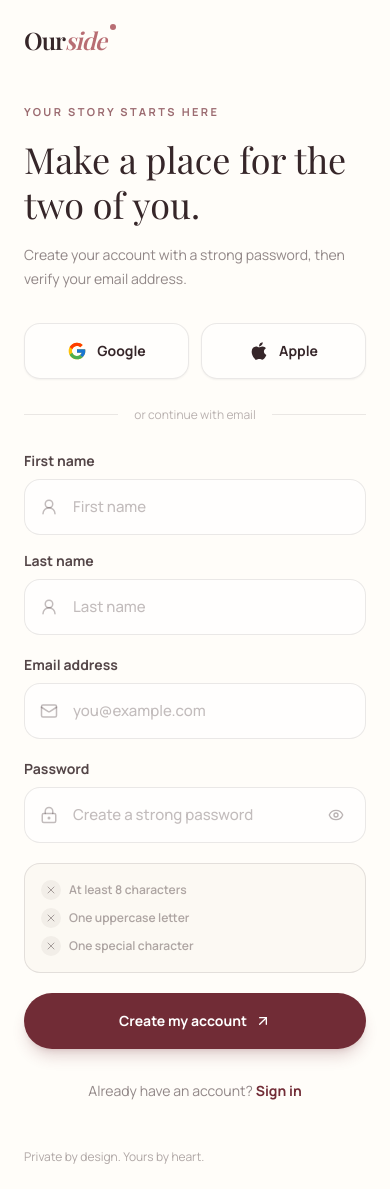
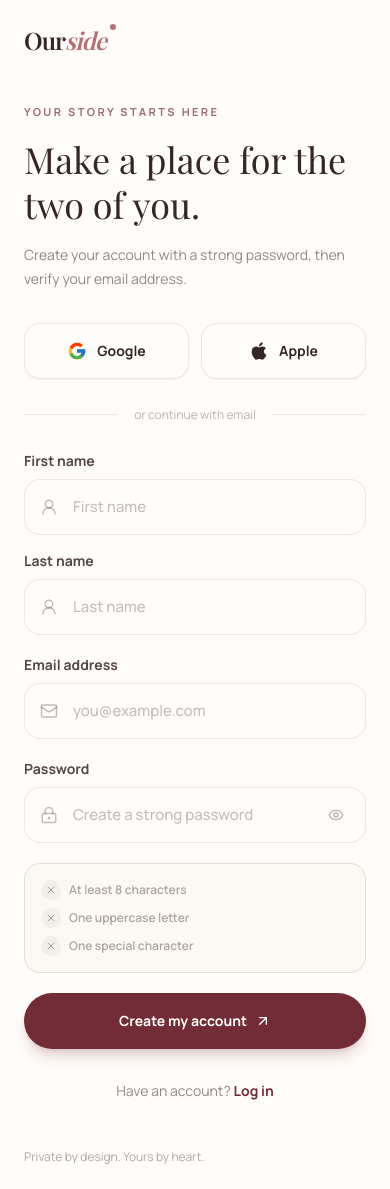
Before and after one commit to oursidedev/ourside, a Next.js app: page /signup in a window 390 px wide. Built offline with nearby package versions, Linux system fonts and the light colour scheme; no server answers; a web font is replaced by a local one.

Commit message:
Use Log in copy across authentication UI

```diff
--- a/src/app/login/page.tsx
+++ b/src/app/login/page.tsx
@@ -1,5 +1,5 @@
 import type { Metadata } from "next";
 import { AuthLayout } from "@/components/AuthLayout";
 import { AuthForm } from "@/components/AuthForm";
-export const metadata: Metadata = { title: "Sign in", robots: { index: false, follow: false } };
+export const metadata: Metadata = { title: "Log in", robots: { index: false, follow: false } };
 export default function Page() { return <AuthLayout eyebrow="Welcome back"><AuthForm mode="login" /></AuthLayout>; }
--- a/src/app/page.tsx
+++ b/src/app/page.tsx
@@ -79,7 +79,7 @@ export default function Landing() {
           <div className="flex items-center gap-3">
             <LanguageSwitcher compact />
             <Link href={appUrl("/login")} className="hidden text-sm font-bold sm:block">
-              <Bilingual en="Sign in" tr="Giriş yap" />
+              <Bilingual en="Log in" tr="Giriş yap" />
             </Link>
             <PremiumButton href={appUrl("/signup")} className="hidden sm:inline-flex">
               <Bilingual en="Create your Ourside" tr="Ourside'ınızı oluşturun" />
--- a/src/app/pricing/page.tsx
+++ b/src/app/pricing/page.tsx
@@ -4,4 +4,4 @@ import { PricingSection } from "@/components/PricingSection";
 import { appUrl, marketingUrl } from "@/config/brand";
 
 export const metadata: Metadata = { title: "Pricing", alternates: { canonical: marketingUrl("/pricing") } };
-export default function PricingPage() { return <main className="min-h-screen bg-cream"><nav className="mx-auto flex max-w-7xl items-center justify-between px-5 py-6"><Link href={marketingUrl()} className="font-serif text-2xl">Our<em className="text-wine">side</em></Link><Link href={appUrl('/login')} className="text-sm font-bold text-wine">Sign in</Link></nav><PricingSection /></main>; }
+export default function PricingPage() { return <main className="min-h-screen bg-cream"><nav className="mx-auto flex max-w-7xl items-center justify-between px-5 py-6"><Link href={marketingUrl()} className="font-serif text-2xl">Our<em className="text-wine">side</em></Link><Link href={appUrl('/login')} className="text-sm font-bold text-wine">Log in</Link></nav><PricingSection /></main>; }
--- a/src/components/AuthForm.tsx
+++ b/src/components/AuthForm.tsx
@@ -31,9 +31,9 @@ export function AuthForm({ mode }: { mode: Mode }) {
     authService.getOAuthAvailability().then(setOauth);
     const params = new URLSearchParams(location.search);
     if (params.get("error") === "oauth") {
-      setMessage(tr ? "Sosyal giriş tamamlanamadı. Lütfen tekrar deneyin." : "Social sign-in could not be completed. Please try again.");
+      setMessage(tr ? "Sosyal giriş tamamlanamadı. Lütfen tekrar deneyin." : "Social login could not be completed. Please try again.");
     } else if (params.get("password") === "changed") {
-      setMessage(tr ? "Şifreniz başarıyla değiştirildi. Yeni şifrenizle giriş yapın." : "Your password was changed successfully. Sign in with your new password.");
+      setMessage(tr ? "Şifreniz başarıyla değiştirildi. Yeni şifrenizle giriş yapın." : "Your password was changed successfully. Log in with your new password.");
     }
   }, [tr]);
 
@@ -43,7 +43,7 @@ export function AuthForm({ mode }: { mode: Mode }) {
   const copy = {
     login: tr
       ? ["Hikâyenize yeniden hoş geldiniz.", "E-posta adresiniz ve şifrenizle güvenli şekilde giriş yapın."]
-      : ["Welcome back to your story.", "Sign in securely with your email address and password."],
+      : ["Welcome back to your story.", "Log in securely with your email address and password."],
     signup: tr
       ? ["İkiniz için bir yer açın.", "Güçlü bir şifreyle hesabınızı oluşturun, ardından e-posta adresinizi doğrulayın."]
       : ["Make a place for the two of you.", "Create your account with a strong password, then verify your email address."],
@@ -106,8 +106,8 @@ export function AuthForm({ mode }: { mode: Mode }) {
     if (busy) return;
     if (oauth && !oauth[provider]) {
       setMessage(provider === "google"
-        ? (tr ? "Google girişi henüz Supabase’te etkinleştirilmedi. Google OAuth Client ID ve Secret eklenmelidir." : "Google sign-in is not enabled in Supabase yet. A Google OAuth Client ID and Secret are required.")
-        : (tr ? "Apple girişi henüz Supabase’te etkinleştirilmedi. Apple Developer Service ID ve özel anahtar eklenmelidir." : "Apple sign-in is not enabled in Supabase yet. An Apple Developer Service ID and private key are required."));
+        ? (tr ? "Google girişi henüz Supabase’te etkinleştirilmedi. Google OAuth Client ID ve Secret eklenmelidir." : "Google login is not enabled in Supabase yet. A Google OAuth Client ID and Secret are required.")
+        : (tr ? "Apple girişi henüz Supabase’te etkinleştirilmedi. Apple Developer Service ID ve özel anahtar eklenmelidir." : "Apple login is not enabled in Supabase yet. An Apple Developer Service ID and private key are required."));
       return;
     }
     setBusy(true);
@@ -175,14 +175,14 @@ export function AuthForm({ mode }: { mode: Mode }) {
         )}
         {message && <div role="status" className="rounded-xl border border-wine/15 bg-wine/5 p-3 text-sm text-wine">{message}</div>}
         <PremiumButton type="submit" disabled={busy} ariaBusy={busy} className="h-14 w-full">
-          {busy ? (tr ? "Lütfen bekleyin…" : "Please wait…") : mode === "login" ? (tr ? "Giriş yap" : "Sign in") : mode === "signup" ? (tr ? "Hesabımı oluştur" : "Create my account") : (tr ? "Sıfırlama bağlantısı gönder" : "Send reset link")}
+          {busy ? (tr ? "Lütfen bekleyin…" : "Please wait…") : mode === "login" ? (tr ? "Giriş yap" : "Log in") : mode === "signup" ? (tr ? "Hesabımı oluştur" : "Create my account") : (tr ? "Sıfırlama bağlantısı gönder" : "Send reset link")}
         </PremiumButton>
       </form>
 
       <p className="mt-8 text-center text-sm text-ink/55">
         {mode === "login" ? <>{tr ? "Burada yeni misiniz? " : "New here? "}<Link href={`/signup${preservedQuery}`} className="font-bold text-wine">{requestedNext ? (tr ? "Hesap oluşturun" : "Create an account") : (tr ? "Ourside’ınızı oluşturun" : "Create your Ourside")}</Link></>
-          : mode === "signup" ? <>{tr ? "Zaten bir hesabınız var mı? " : "Already have an account? "}<Link href={`/login${preservedQuery}`} className="font-bold text-wine">{tr ? "Giriş yapın" : "Sign in"}</Link></>
-            : <Link href="/login" className="font-bold text-wine">{tr ? "← Girişe dön" : "← Back to sign in"}</Link>}
+          : mode === "signup" ? <>{tr ? "Zaten bir hesabınız var mı? " : "Have an account? "}<Link href={`/login${preservedQuery}`} className="font-bold text-wine">{tr ? "Giriş yapın" : "Log in"}</Link></>
+            : <Link href="/login" className="font-bold text-wine">{tr ? "← Girişe dön" : "← Back to login"}</Link>}
       </p>
     </>
   );
@@ -246,7 +246,7 @@ function EmailConfirmationStep({ email, tr, destination }: { email: string; tr:
             ? (tr ? `${cooldown} sn sonra yeniden gönder` : `Resend email in ${cooldown}s`)
             : (tr ? "Doğrulama e-postasını yeniden gönder" : "Resend verification email")}
       </PremiumButton>
-      <Link href="/login" className="mt-5 block text-center text-sm font-bold text-wine hover:underline">{tr ? "Giriş sayfasına dön" : "Back to sign in"}</Link>
+      <Link href="/login" className="mt-5 block text-center text-sm font-bold text-wine hover:underline">{tr ? "Giriş sayfasına dön" : "Back to login"}</Link>
     </div>
   );
 }
--- a/src/components/marketing/PublicPageShell.tsx
+++ b/src/components/marketing/PublicPageShell.tsx
@@ -2,5 +2,5 @@ import Link from "next/link";
 import { appUrl, marketingUrl, BRAND } from "@/config/brand";
 
 export function PublicPageShell({ title, intro, children }: { title: string; intro: string; children: React.ReactNode }) {
-  return <main className="min-h-screen bg-cream px-5 py-6 text-ink"><nav className="mx-auto flex max-w-5xl items-center justify-between"><Link href={marketingUrl()} className="font-serif text-2xl">Our<em className="text-wine">side</em></Link><div className="flex items-center gap-3 text-sm"><Link href={appUrl('/login')} className="font-semibold text-wine">Sign in</Link><Link href={appUrl('/signup')} className="rounded-full bg-wine px-5 py-3 font-bold text-white">Create your Ourside</Link></div></nav><article className="mx-auto max-w-3xl py-20 sm:py-28"><p className="eyebrow">{BRAND.name}</p><h1 className="mt-4 font-serif text-5xl leading-tight sm:text-7xl">{title}</h1><p className="mt-6 max-w-2xl text-lg leading-8 text-ink/60">{intro}</p><div className="mt-12 space-y-8 text-sm leading-7 text-ink/70">{children}</div></article></main>;
+  return <main className="min-h-screen bg-cream px-5 py-6 text-ink"><nav className="mx-auto flex max-w-5xl items-center justify-between"><Link href={marketingUrl()} className="font-serif text-2xl">Our<em className="text-wine">side</em></Link><div className="flex items-center gap-3 text-sm"><Link href={appUrl('/login')} className="font-semibold text-wine">Log in</Link><Link href={appUrl('/signup')} className="rounded-full bg-wine px-5 py-3 font-bold text-white">Create your Ourside</Link></div></nav><article className="mx-auto max-w-3xl py-20 sm:py-28"><p className="eyebrow">{BRAND.name}</p><h1 className="mt-4 font-serif text-5xl leading-tight sm:text-7xl">{title}</h1><p className="mt-6 max-w-2xl text-lg leading-8 text-ink/60">{intro}</p><div className="mt-12 space-y-8 text-sm leading-7 text-ink/70">{children}</div></article></main>;
 }
--- a/src/features/auth/auth-errors.ts
+++ b/src/features/auth/auth-errors.ts
@@ -48,8 +48,8 @@ export function getAuthErrorMessage(
   const tr = locale === "tr";
   const messages: Record<Exclude<AuthErrorCode, "email_rate_limit">, [string, string]> = {
     invalid_credentials: ["The email address or password is incorrect.", "E-posta adresi veya şifre hatalı."],
-    email_not_confirmed: ["Please verify your email before signing in.", "Giriş yapmadan önce e-posta adresinizi doğrulayın."],
-    email_exists: ["An account already exists with this email address. Please sign in or reset your password.", "Bu e-posta adresiyle zaten bir hesap var. Giriş yapın veya şifrenizi sıfırlayın."],
+    email_not_confirmed: ["Please verify your email before logging in.", "Giriş yapmadan önce e-posta adresinizi doğrulayın."],
+    email_exists: ["An account already exists with this email address. Please log in or reset your password.", "Bu e-posta adresiyle zaten bir hesap var. Giriş yapın veya şifrenizi sıfırlayın."],
     weak_password: ["Use a password that meets all security requirements.", "Tüm güvenlik kurallarını karşılayan bir şifre kullanın."],
     recovery_expired: ["This password reset link is invalid or has expired. Request a new link.", "Bu şifre sıfırlama bağlantısı geçersiz veya süresi dolmuş. Yeni bir bağlantı isteyin."],
     network_error: ["We could not reach Ourside. Check your connection and try again.", "Ourside'a ulaşılamadı. Bağlantınızı kontrol edip tekrar deneyin."],
--- a/src/features/couples/currentCouple.ts
+++ b/src/features/couples/currentCouple.ts
@@ -3,7 +3,7 @@ import type { SupabaseClient, User } from "@supabase/supabase-js";
 /** Resolves the authenticated user's active shared space for browser repositories. */
 export async function requireCurrentCouple(client: SupabaseClient): Promise<{ user: User; coupleId: string }> {
   const { data, error } = await client.auth.getUser();
-  if (error || !data.user) throw new Error(error?.message || "Please sign in again.");
+  if (error || !data.user) throw new Error(error?.message || "Please log in again.");
   const membership = await client.from("couple_members").select("couple_id").eq("user_id", data.user.id).eq("status", "active").maybeSingle();
   if (membership.error || !membership.data) throw new Error(membership.error?.message || "Create or join an Ourside first.");
   return { user: data.user, coupleId: membership.data.couple_id };
--- a/src/features/memories/memory.upload.ts
+++ b/src/features/memories/memory.upload.ts
@@ -10,7 +10,7 @@ export interface CreateMemoryUploadInput { title: string; description: string; m
 
 export async function createMemoryWithMedia(input: CreateMemoryUploadInput) {
   const client = createClient(); if (!client) throw new Error("Supabase is not configured.");
-  const { data: auth, error: authError } = await client.auth.getUser(); if (authError || !auth.user) throw new Error("Please sign in again.");
+  const { data: auth, error: authError } = await client.auth.getUser(); if (authError || !auth.user) throw new Error("Please log in again.");
   const { data: membership, error: membershipError } = await client.from("couple_members").select("couple_id").eq("user_id", auth.user.id).eq("status", "active").maybeSingle();
   if (membershipError || !membership) throw new Error(membershipError?.message || "Create or join an Ourside first.");
   const { data: memory, error: memoryError } = await client.from("memories").insert({ couple_id: membership.couple_id, author_id: auth.user.id, title: input.title.trim(), note: input.description.trim(), description: input.description.trim(), memory_date: input.memoryDate, type: input.images.length ? "photo" : "note", location: input.location.trim() || null, location_name: input.location.trim() || null, mood: input.mood.trim() || null, visibility: "couple" }).select("id").single();
```
Also changed, not shown: src/app/invite/[token]/page.tsx (+1 -1 lines).
